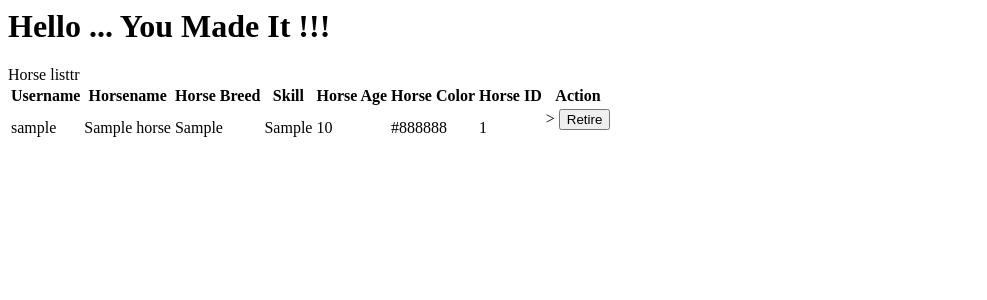
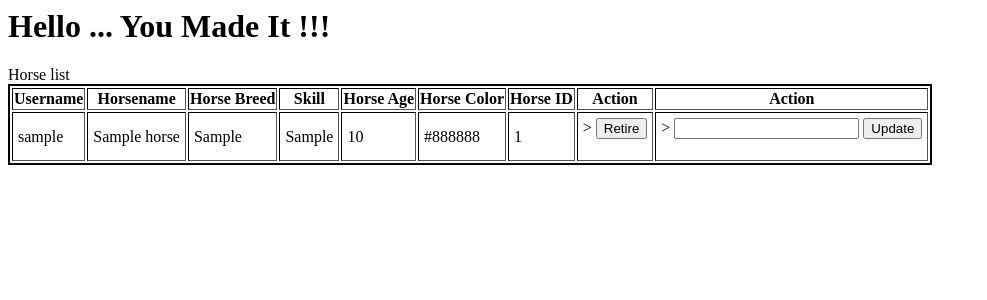
Before and after one commit to lalaantika/SqlProject, a PHP site: page /main.php in a window 1280 px wide. Shown: the top 300 px of the page, without its empty margins (0-987 px from the left). Run offline with PHP 8.4, Linux system fonts and the light colour scheme; the visitor is signed in with stand-in values (Sample User, id 1); tables that the repository leaves empty or names only in its code hold one stand-in row (values such as "Sample post").

Commit message:
with table view and the update function

```diff
--- a/main.php
+++ b/main.php
@@ -8,7 +8,8 @@ require_once("connect.php");
     where u.user_id ='".$_SESSION ['user_id']."'";
     $result = $conn->query($query);
     echo "Horse list";
-    echo "<table>
+    if ($result->num_rows > 0) {
+      echo "<table border='1'>
       <tr>
       <th>Username</th>
       <th>Horsename</th>
@@ -18,10 +19,10 @@ require_once("connect.php");
       <th>Horse Color</th>
       <th>Horse ID</th>
       <th>Action</th>
+      <th> Action</th>
       </tr>";
-    if ($result->num_rows > 0) {
         while($row = $result->fetch_assoc()) {
-          echo  "tr";
+          echo  "<tr>";
           echo   "<td>" .$dbusername=$row['username']."</td>";
           echo   "<td>" .$dbhorse_name=$row['horse_name']. "</td>";
           echo   "<td>" .$dbhorse_breed=$row['horse_breed']. "</td>";
@@ -29,10 +30,15 @@ require_once("connect.php");
           echo   "<td>" .$dbhorse_name=$row['horse_age']. "</td>";
           echo   "<td>"  .$dbhorse_name=$row['horse_color']. "</td>";
           echo   "<td>" .$dbhorse_id=$row['horse_id']."</td>";
-          echo  "<td>".'<form action="" method ="POST"><input type ="hidden" name="horse_id" value='. $dbhorse_id.'>
+          echo  "<td>".'<form action="" method ="POST"><input type ="hidden" name="horse_id" value= '. $dbhorse_id.'>
           <input type="submit" name= "Retire" value ="Retire"></form>'. "</td>";
+          echo  "<td>".'<form action="" method ="POST">
+          <input type ="hidden" name="horse_id" value='. $dbhorse_id.'>
+          <input type ="text" name="horsename">
+          <input type="submit" name= "Update" value ="Update"></form>'. "</td>";
           echo "</tr>";
         }
+        echo "</table>";
       }
     if(isset($_POST['Retire'])){
     $query2 = "DELETE FROM horse where horse_id ='".$_POST['horse_id']."'";
@@ -43,4 +49,27 @@ require_once("connect.php");
        echo "Error Unable to Delete Record";
       }
     }
+    if(isset($_POST['Update'])){
+      $query3 = "UPDATE horse SET horse_name = '".$_POST['horsename']."' WHERE horse_id ='".$_POST['horse_id']."'";
+        if (mysqli_query($conn, $query3)){
+         echo "Record Updated";
+        }
+        else {
+         echo "Error Unable to Update Delete Record";
+        }
+      }
 ?>
+
+<style>
+
+table
+{
+border-style:solid;
+border-width:2px;
+border-color:black;
+}
+td{
+  margin:5px;
+  padding:5px;
+}
+</style>
```
Lines whose indentation alone changed are shown as unchanged.
